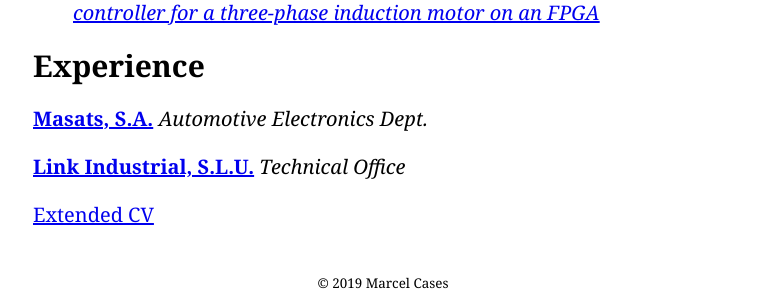
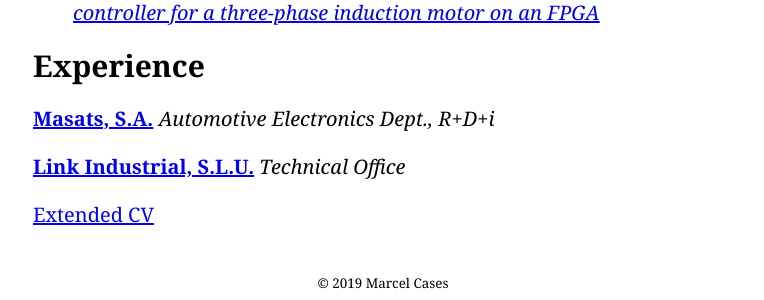
Before and after one commit to marcelcases/marcelcases.github.io, a Jekyll site: the page built from about.markdown, in a window 1280 px wide. Shown: the part 538-838 px from the top of the page, without its empty margins (257-1021 px from the left). Built offline with Jekyll 4.4.1, drawn with Linux system fonts in a browser that asks for light colours; comment, search, counter and statistics services are not loaded.

Commit message:
R+D+i added
Signed-off-by: Marcel Cases i Freixenet <m@rcel.xyz>

```diff
--- a/about.markdown
+++ b/about.markdown
@@ -26,7 +26,7 @@
 Experience
 ----------
 
-**[Masats, S.A.](http://www.masats.es/en/)** _Automotive Electronics Dept._
+**[Masats, S.A.](http://www.masats.es/en/)** _Automotive Electronics Dept., R+D+i_
 
 **[Link Industrial, S.L.U.](http://www.linkindustrial.es/web/en/)** _Technical Office_
 
```
